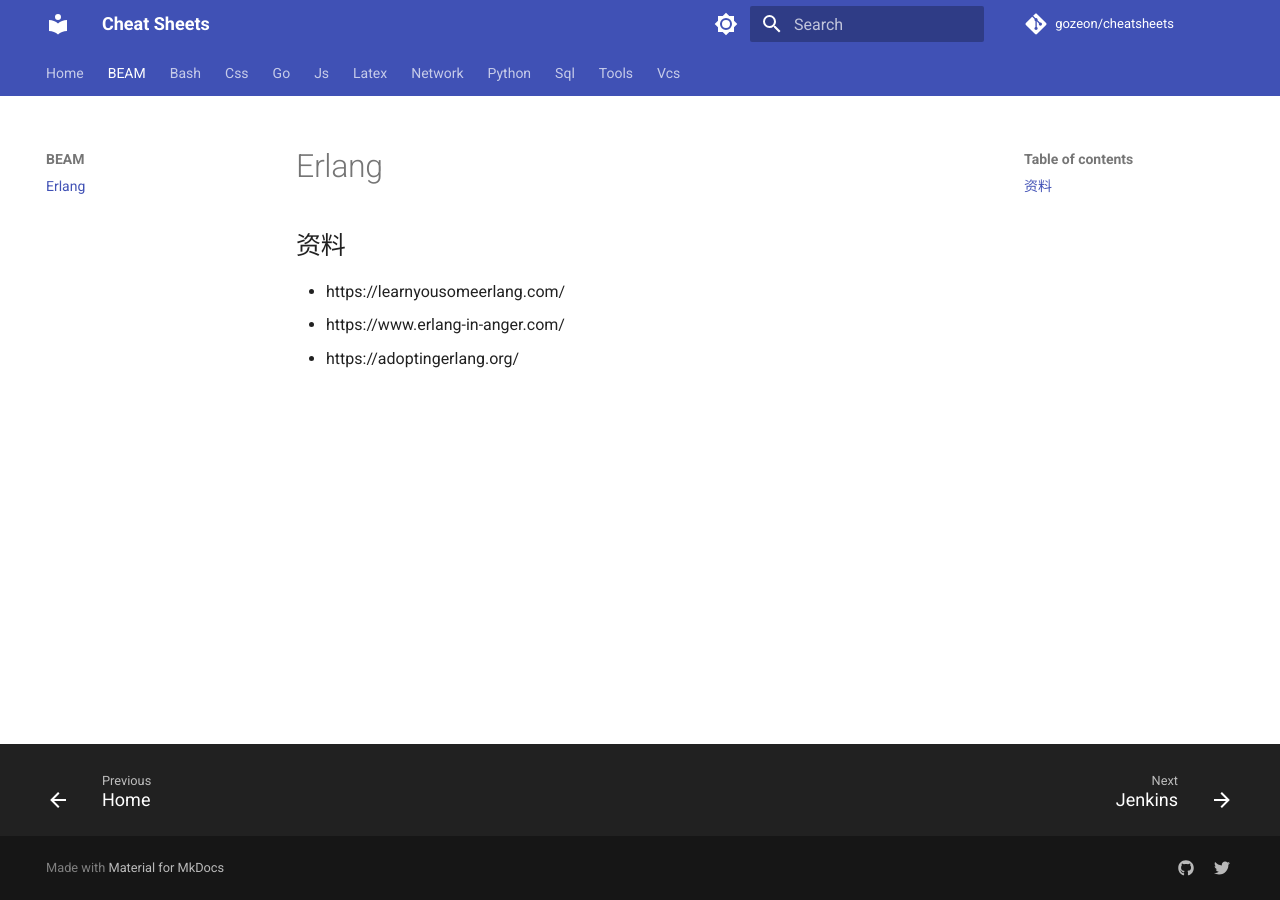
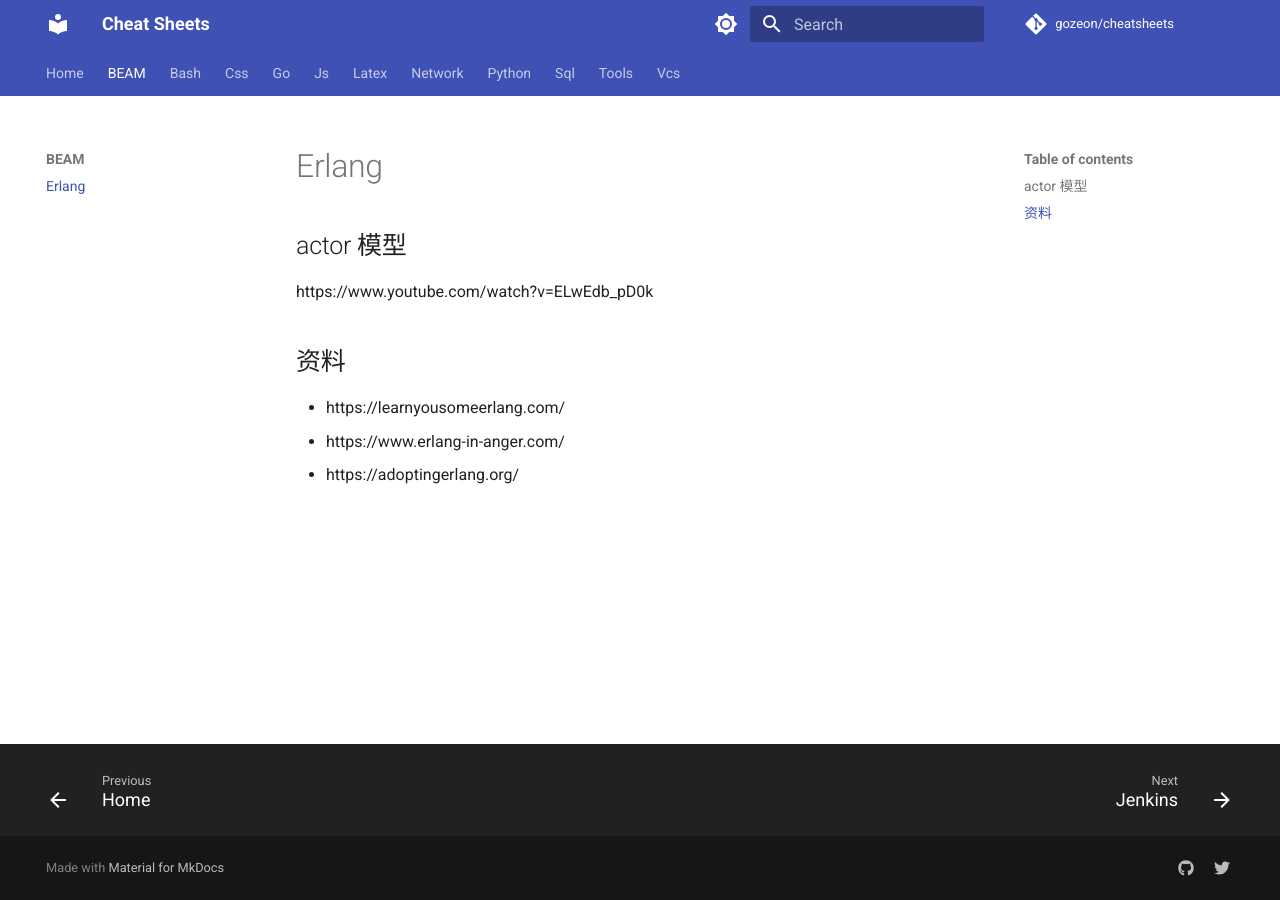
Before and after one commit to gozeon/cheatsheets, an MkDocs documentation site: the page built from docs/BEAM/erlang.md, in a window 1280 px wide. Built offline with MkDocs 1.6.1 and Material for MkDocs 9.7.7, drawn with Linux system fonts in a browser that asks for light colours; comment, search, counter and statistics services are not loaded.

Commit message:
Update erlang.md

```diff
--- a/docs/BEAM/erlang.md
+++ b/docs/BEAM/erlang.md
@@ -1,3 +1,8 @@
+## actor 模型
+
+https://www.youtube.com/watch?v=ELwEdb_pD0k
+
+
 ## 资料
 
 - https://learnyousomeerlang.com/
```
